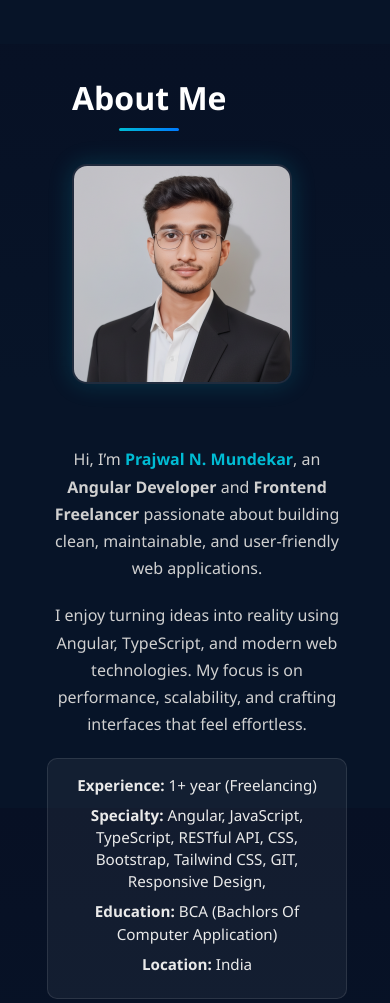
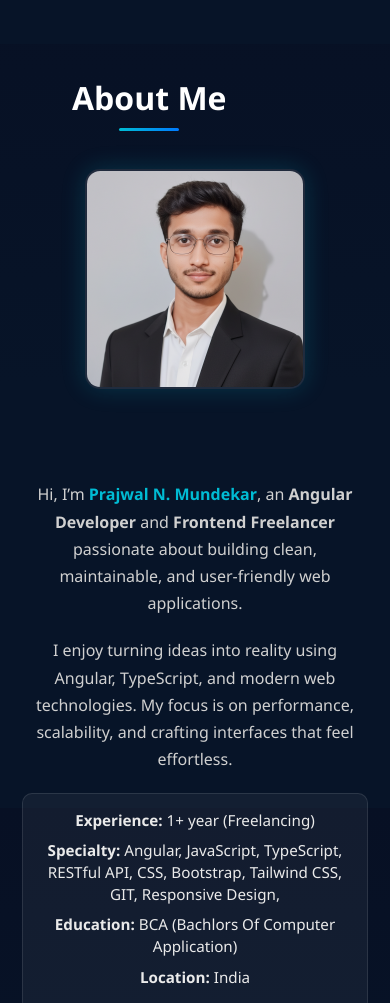
Before and after one commit to PrajwalMundekar/Personal-Portfolio-, a plain HTML site: page index.html in a window 390 px wide. Shown: the part 880-1883 px from the top of the page. Drawn offline with nearby package versions, Linux system fonts and the light colour scheme.

Commit message:
Update style.css

```diff
--- a/style.css
+++ b/style.css
@@ -529,12 +529,13 @@ header.navbar + div {
   .about-content {
     flex-direction: column-reverse;
     text-align: center;
-    margin: -25px;
+    margin: -50px;
+
   }
   .about-photo img {
     width: 220px;
     height: 220px;
-    margin-right: 30px;
+    margin: 30px;
   }
 }
 
@@ -662,7 +663,7 @@ header.navbar + div {
 /* Responsive */
 @media (max-width: 768px) {
   .projects-section {
-    padding: 80px 30px;
+    padding: 80px 10px;
   }
   .project-info h3 {
     font-size: 1.1rem;
```
